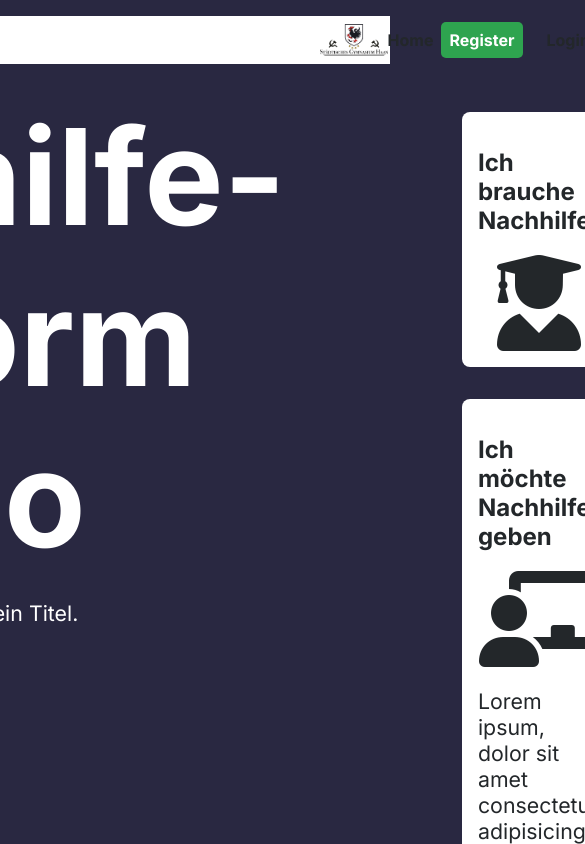
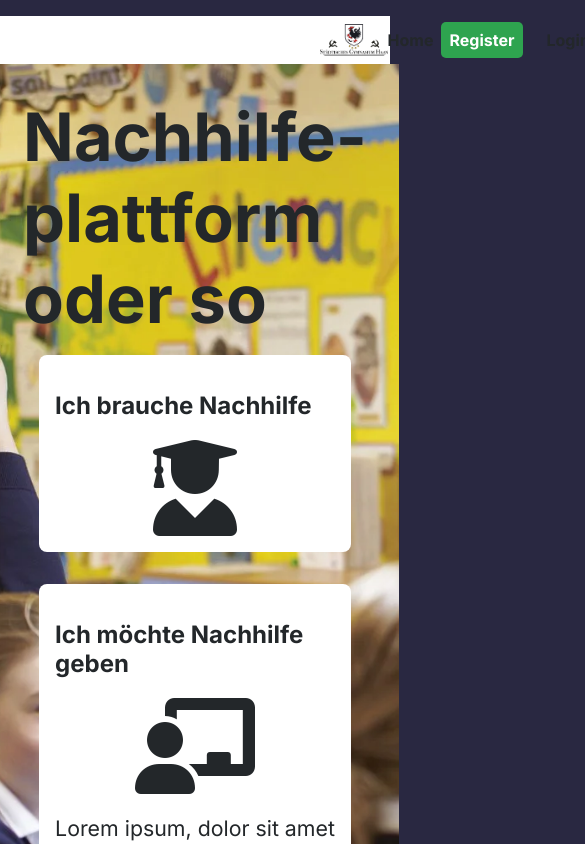
Before and after one commit to BixConcept/tutoring-frontend, a React (Create React App) app: page / in a window 390 px wide. Shown: the top 844 px of the page, 585 px wide, since content can reach past the window. Built offline with nearby package versions, Linux system fonts and the light colour scheme.

Commit message:
make the hom/landingpage responsive

```diff
--- a/src/Home.tsx
+++ b/src/Home.tsx
@@ -10,9 +10,8 @@ function Home() {
       <section id="main-thingy">
         <div id="title">
           <h1>Nachhilfe&shy;plattform oder so</h1>
-          <p>Wir haben keinen Inhalt aber hier steht ein Titel. </p>
         </div>
-        <div id="home-choices" style={{ margin: "0 10rem" }}>
+        <div id="home-choices">
           <div className="home-choice">
             <h1>Ich brauche Nachhilfe</h1>
             <i className="fas fa-user-graduate"></i>
@@ -29,7 +28,7 @@ function Home() {
           </div>
         </div>
       </section>
-      <section id="stats-section">
+      {/* <section id="stats-section">
         <h2 id="stat-title">Statistiken</h2>
         <div id="stats">
           <div className="stat">
@@ -45,7 +44,7 @@ function Home() {
             <h4>Nachhilfelehrer:innen</h4>
           </div>
         </div>
-      </section>
+      </section>*/}
     </main>
   );
 }
--- a/src/styles/Home.scss
+++ b/src/styles/Home.scss
@@ -12,7 +12,13 @@ main {
 }
 
 #main-thingy {
-  margin: 2rem 10rem;
+  background-image: url("../../public/images/classroom.webp");
+  background-repeat: no-repeat;
+  background-size: cover;
+
+  padding: 10rem;
+
+  color: $not_quite_black;
 
   display: flex;
   #title {
@@ -30,7 +36,7 @@ main {
 
   display: flex;
 
-  flex-direction: column;
+  flex-direction: row;
 
   color: $not_quite_black;
 
@@ -73,7 +79,6 @@ p {
 
   display: flex;
   justify-content: center;
-  flex-direction: column;
   align-items: center;
 
   h2 {
@@ -102,3 +107,46 @@ p {
     font-size: 20pt;
   }
 }
+
+@media screen and (min-width: 2101px) {
+  #main-thingy {
+    padding: 10rem 25rem;
+  }
+}
+
+@media screen and (max-width: 2100px) and (min-width: 1801px) {
+  #home-choices {
+    flex-direction: column;
+  }
+}
+
+@media screen and (max-width: 1800px) and (min-width: 1301px) {
+  #main-thingy {
+    flex-direction: column;
+    padding: 3rem;
+    #title h1 {
+      font-size: 70pt;
+    }
+  }
+
+  #home-choices {
+    flex-direction: row;
+  }
+}
+
+@media screen and (max-width: 1300px) {
+  #main-thingy {
+    flex-direction: column;
+    padding: 2rem;
+    #title h1 {
+      font-size: 50pt;
+    }
+
+    #home-choices {
+      flex: 1;
+      margin: 0;
+
+      flex-direction: column;
+    }
+  }
+}
```
Also changed, not shown: public/images/classroom.webp (added).
